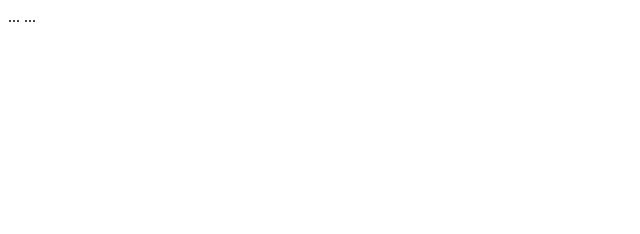
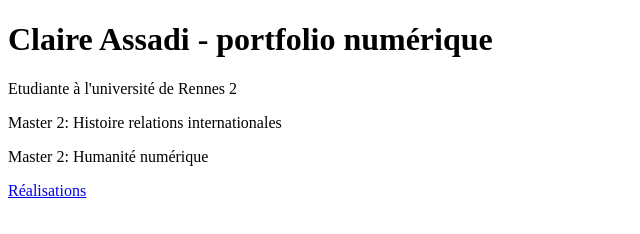
Before and after one commit to Claire-As/portfolio, a plain HTML site: page index.html in a window 1280 px wide. Shown: the whole page, without its empty margins (0-640 px from the left). Drawn offline with Linux system fonts and the light colour scheme.

Commit message:
ajout dans l'html

```diff
--- a/index.html
+++ b/index.html
@@ -6,9 +6,13 @@
   <link rel="stylesheet" href="assets/css/style.css">
 </head>
 <body>
-  ...
-  <!-- Le reste du contenu -->
-  ...
+  <h1>Claire Assadi - portfolio numérique</h1>
+  <p>Etudiante à l'université de Rennes 2</p>
+  <p>Master 2: Histoire relations internationales</p>
+  <p>Master 2: Humanité numérique</p>
+  <nav>
+    <a href="realisations.html">Réalisations</a>
+  </nav>
   <script src="assets/js/script.js"></script>
 </body>
 </html>
```
